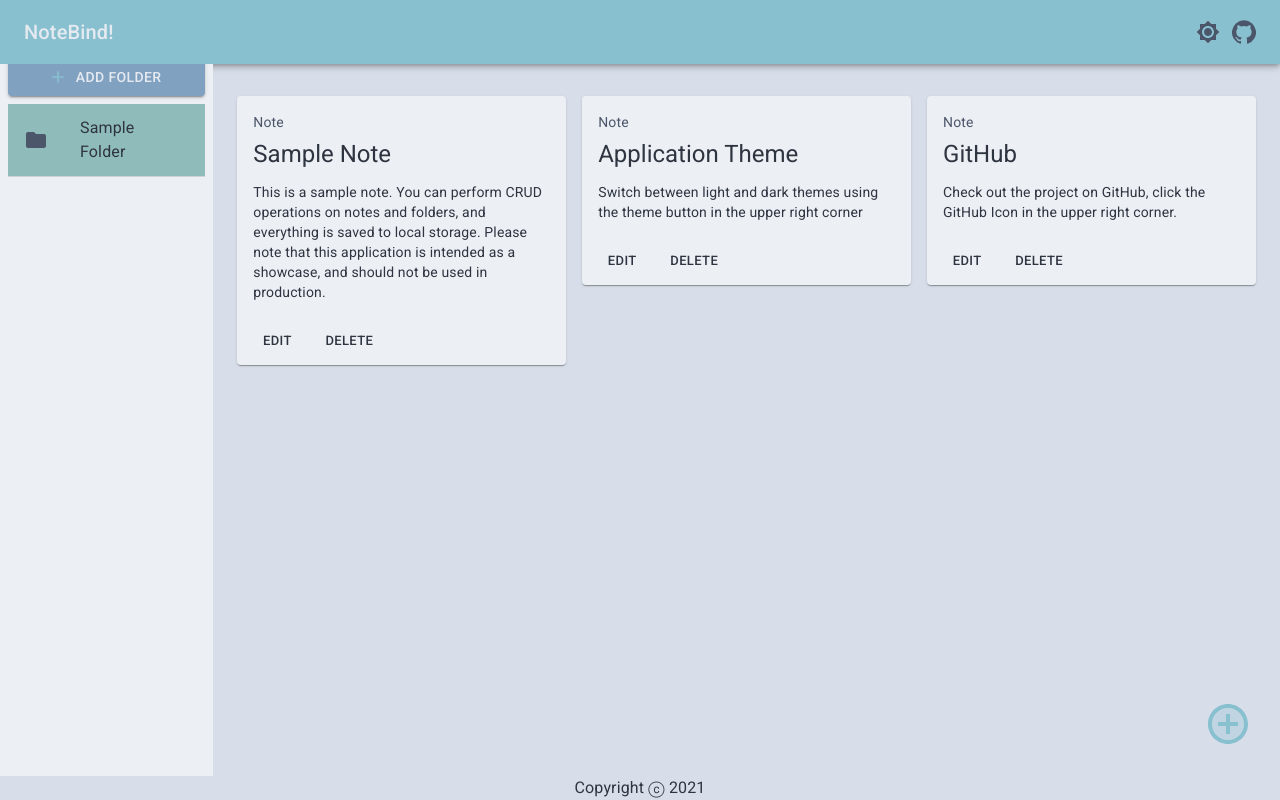
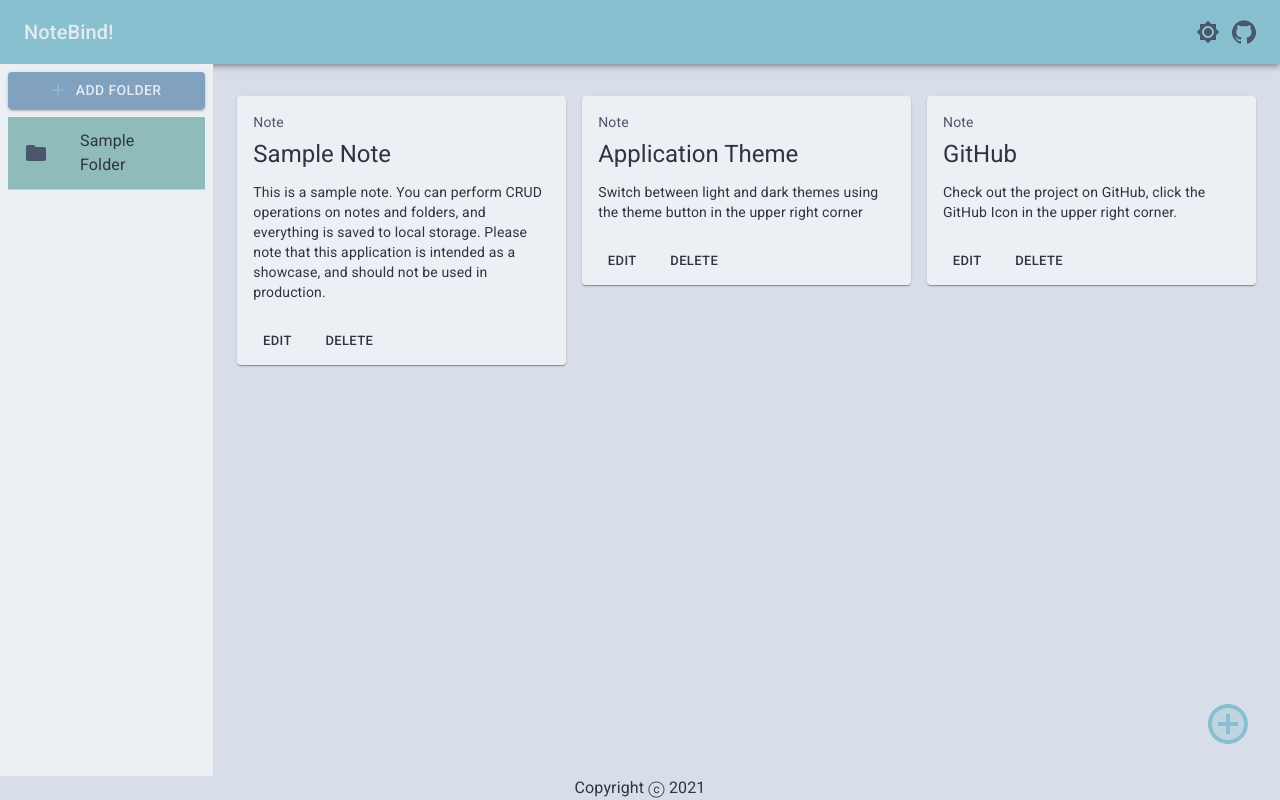
Before and after one commit to JohnAntoineG710/NoteBind, a React (Create React App) app: page / in a window 1280 px wide. Built offline with nearby package versions, Linux system fonts and the light colour scheme; a web font is replaced by a local one.

Commit message:
Fix Add-Folder button UI bug

```diff
--- a/src/components/CreateFolder.jsx
+++ b/src/components/CreateFolder.jsx
@@ -20,7 +20,7 @@ const CreateFolder = (props) => {
         variant="contained"
         color="secondary"
         fullWidth
-        style={{ marginTop: 8 }}
+        style={{ margin: "8px 0" }}
       >
         Add Folder
       </Button>
--- a/src/components/NotesContainer.jsx
+++ b/src/components/NotesContainer.jsx
@@ -35,7 +35,7 @@ const NotesContainer = (props) => {
             overflow: "hidden",
           }}
         >
-          <SimpleBar style={{ height: "93vh", paddingTop: "8px" }}>
+          <SimpleBar style={{ maxHeight: "89vh", paddingTop: "8px" }}>
             <Masonry
               breakpointCols={breakpoints}
               className="my-masonry-grid"
--- a/src/components/SideBar.jsx
+++ b/src/components/SideBar.jsx
@@ -12,6 +12,8 @@ const useStyles = makeStyles((theme) => ({
     maxWidth: 360,
     maxHeight: "100%",
     overflow: "hidden",
+    padding: 0,
+    margin: 0,
   },
   root: {
     padding: "0 8px",
@@ -27,7 +29,7 @@ const SideBar = (props) => {
     <Grid item xs={3} lg={2} className={classes.root}>
       <CreateFolder addFolder={props.addFolder} />
       <List className={classes.list}>
-        <SimpleBar style={{ height: "83vh" }}>
+        <SimpleBar style={{ maxHeight: "81vh", overflow: "auto" }}>
           {props.folders.map((folder) => (
             <Folder
               key={folder.id}
```
